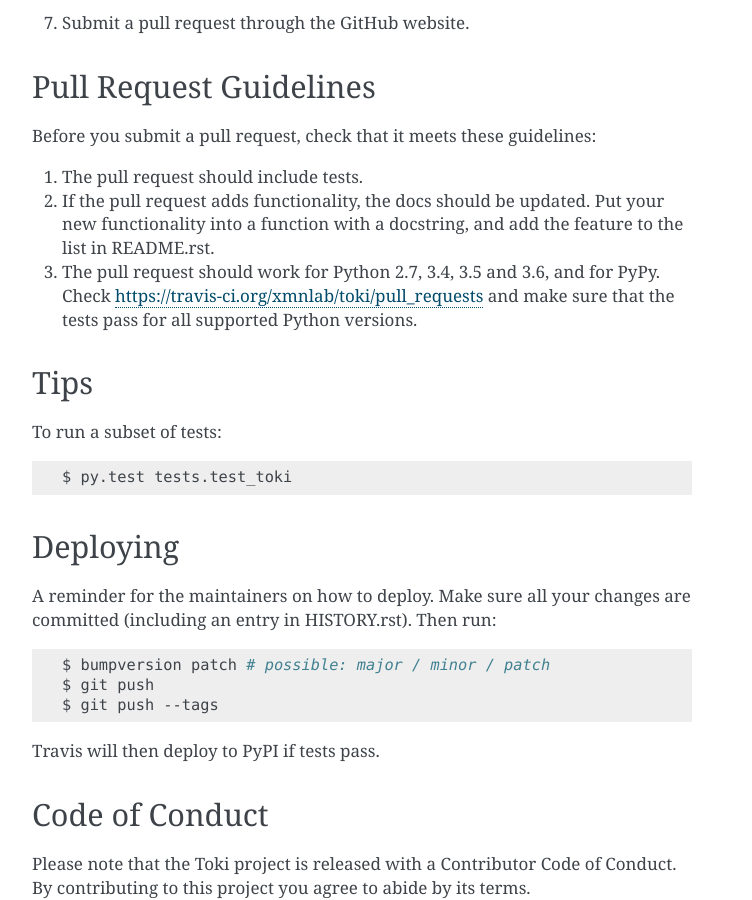
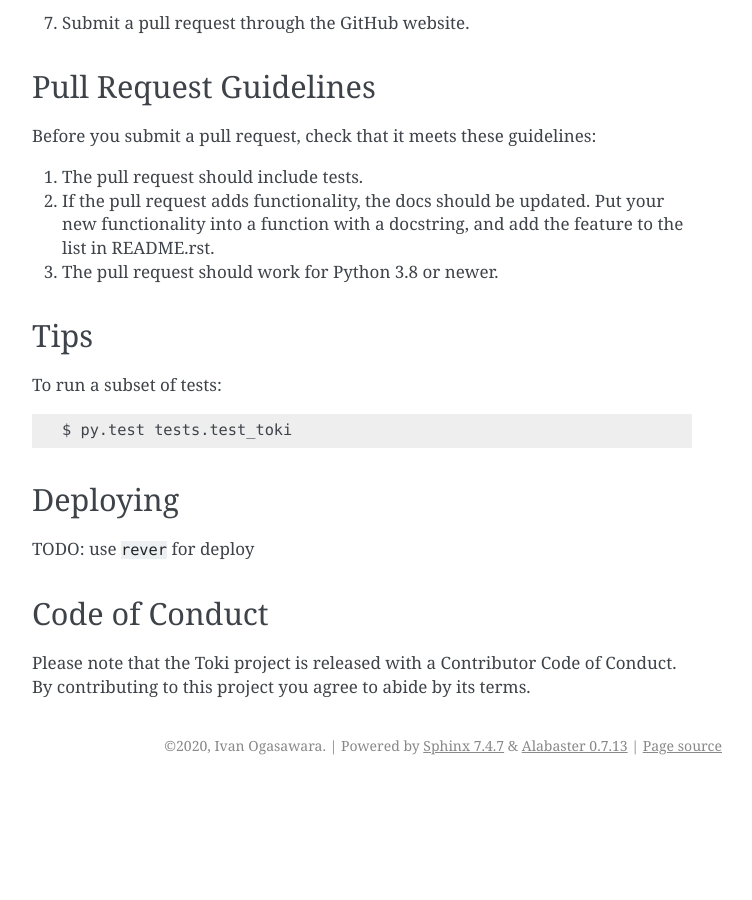
Before and after one commit to toki-project/toki, a Sphinx documentation site: the page built from docs/contributing.rst, in a window 1280 px wide and 900 px high, scrolled down 2031 px. Shown: the whole window, without its empty margins (388-1140 px from the left). Built offline with Sphinx 7.4.7, drawn with Linux system fonts in a browser that asks for light colours; pages that are not in the unit, such as notebooks, are missing from menus; after the commit the page ends 2816 px from its top, so only the background shows below that; some of the changed text lies outside the part shown.

Commit message:
Repo was moved to toki-project

```diff
--- a/CONTRIBUTING.rst
+++ b/CONTRIBUTING.rst
@@ -15,7 +15,7 @@ Types of Contributions
 Report Bugs
 ~~~~~~~~~~~
 
-Report bugs at https://github.com/xmnlab/toki/issues.
+Report bugs at https://github.com/toki-project/toki/issues.
 
 If you are reporting a bug, please include:
 
@@ -45,7 +45,7 @@ articles, and such.
 Submit Feedback
 ~~~~~~~~~~~~~~~
 
-The best way to send feedback is to file an issue at https://github.com/xmnlab/toki/issues.
+The best way to send feedback is to file an issue at https://github.com/toki-project/toki/issues.
 
 If you are proposing a feature:
 
@@ -102,9 +102,7 @@ Before you submit a pull request, check that it meets these guidelines:
 2. If the pull request adds functionality, the docs should be updated. Put
    your new functionality into a function with a docstring, and add the
    feature to the list in README.rst.
-3. The pull request should work for Python 2.7, 3.4, 3.5 and 3.6, and for PyPy. Check
-   https://travis-ci.org/xmnlab/toki/pull_requests
-   and make sure that the tests pass for all supported Python versions.
+3. The pull request should work for Python 3.8 or newer.
 
 Tips
 ----
@@ -116,15 +114,7 @@ To run a subset of tests::
 Deploying
 ---------
 
-A reminder for the maintainers on how to deploy.
-Make sure all your changes are committed (including an entry in HISTORY.rst).
-Then run::
-
-$ bumpversion patch # possible: major / minor / patch
-$ git push
-$ git push --tags
-
-Travis will then deploy to PyPI if tests pass.
+TODO: use ``rever`` for deploy
 
 Code of Conduct
 ---------------
--- a/requirements_dev.txt
+++ b/requirements_dev.txt
@@ -1,5 +1,4 @@
 pip==18.1
-bumpversion==0.5.3
 wheel==0.32.1
 watchdog==0.9.0
 flake8==3.5.0
--- a/setup.py
+++ b/setup.py
@@ -48,7 +48,7 @@ setup(
     setup_requires=setup_requirements,
     test_suite='tests',
     tests_require=test_requirements,
-    url='https://github.com/xmnlab/toki',
+    url='https://github.com/toki-project/toki',
     version='0.0.1',
     zip_safe=False,
 )
```
Also changed, not shown: README.rst (+4 -7 lines), docs/installation.rst (+4 -4 lines), setup.cfg (+0 -13 lines).
